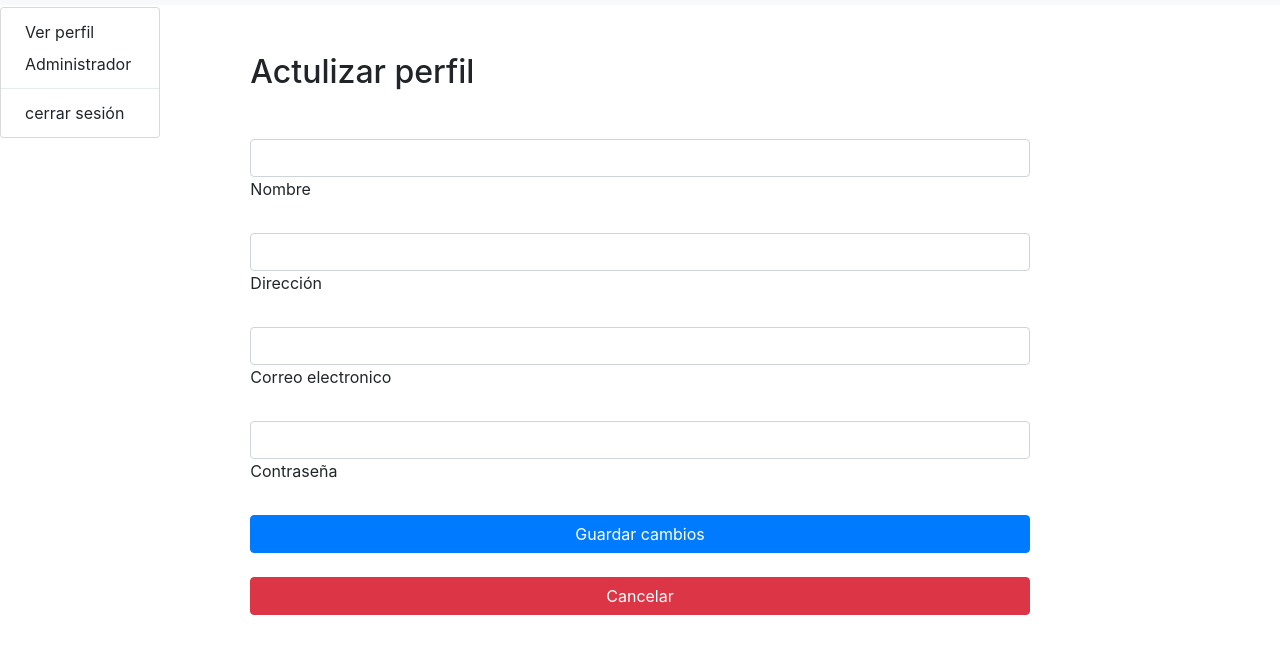
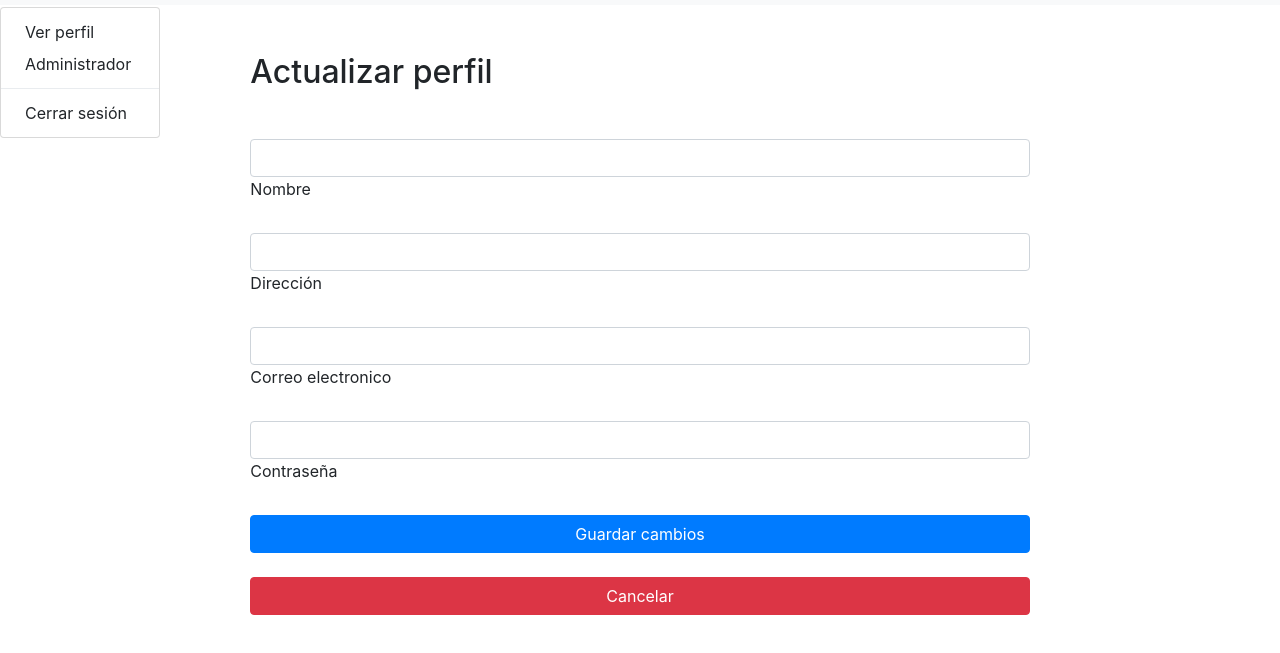
Before and after one commit to KevinMachainITA/Auto-Fix-Shop, a plain HTML site: page AutoFix Shop/editarPerfil.html in a window 1280 px wide. Both pictures are taken after a click on the button "Perfil". Shown: the part 51-704 px from the top of the page. Drawn offline with nearby package versions, Linux system fonts and the light colour scheme.

Commit message:
Editar Perfil y Perfil HTML cambios en texto

```diff
--- a/AutoFix Shop/editarPerfil.html
+++ b/AutoFix Shop/editarPerfil.html
@@ -42,7 +42,7 @@
               <a class="dropdown-item" href="perfil.html">Ver perfil</a>
               <a class="dropdown-item" href="crudproductos.html">Administrador</a>
               <div class="dropdown-divider"></div>
-              <a class="dropdown-item" href="index.html">cerrar sesión</a>
+              <a class="dropdown-item" href="index.html">Cerrar sesión</a>
             </div>
           </li>
         </ul>
@@ -70,7 +70,7 @@
 
         <div class="row d-flex justify-content-center">
           <div class="col-lg-8">
-            <h2 class="fw-bold mb-5">Actulizar perfil</h2>
+            <h2 class="fw-bold mb-5">Actualizar perfil</h2>
             <form>
               <!-- 2 column grid layout with text inputs for the first and last names -->
                 <div class="form-outline mb-4">
```
Also changed, not shown: AutoFix Shop/perfil.html (+1 -1 lines).
